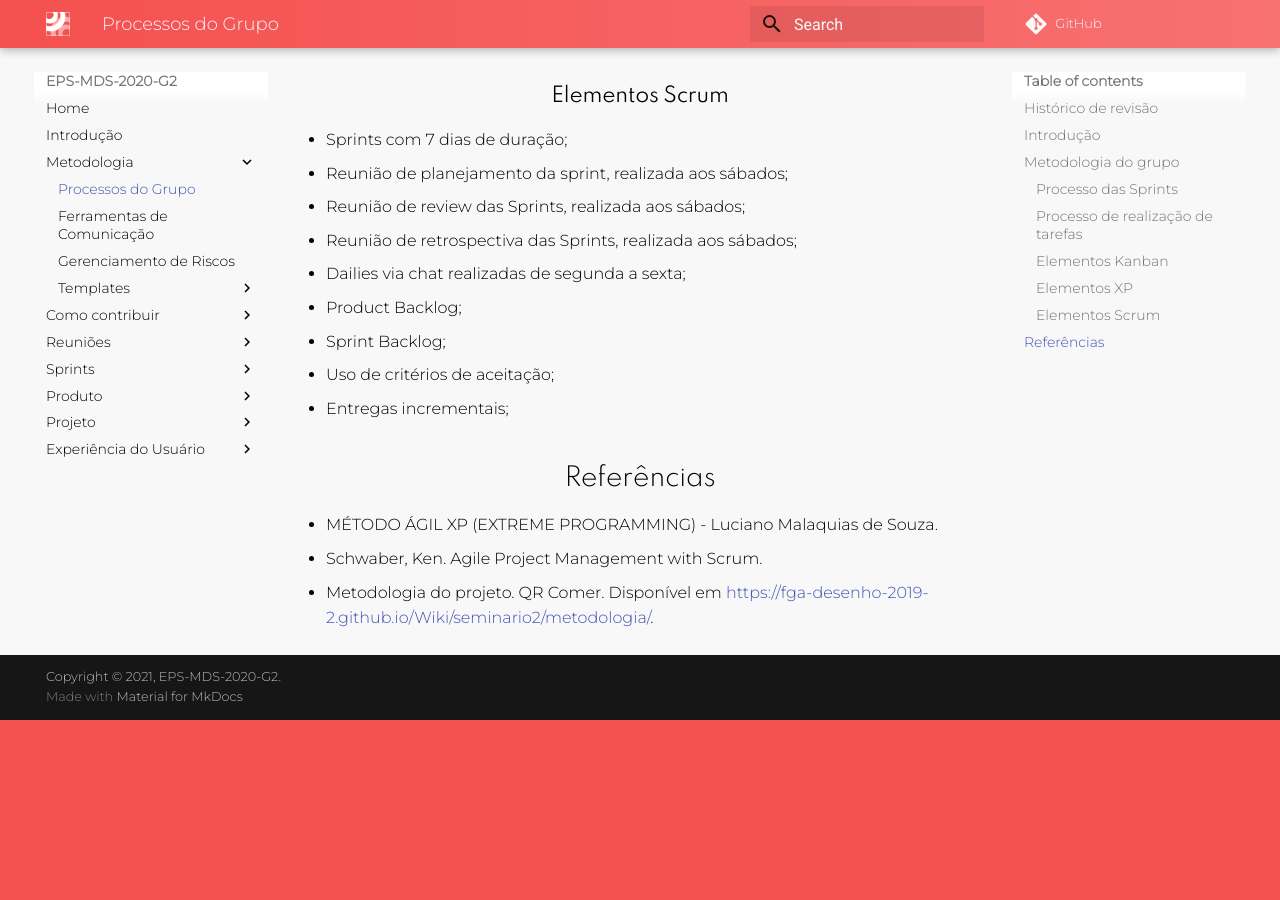
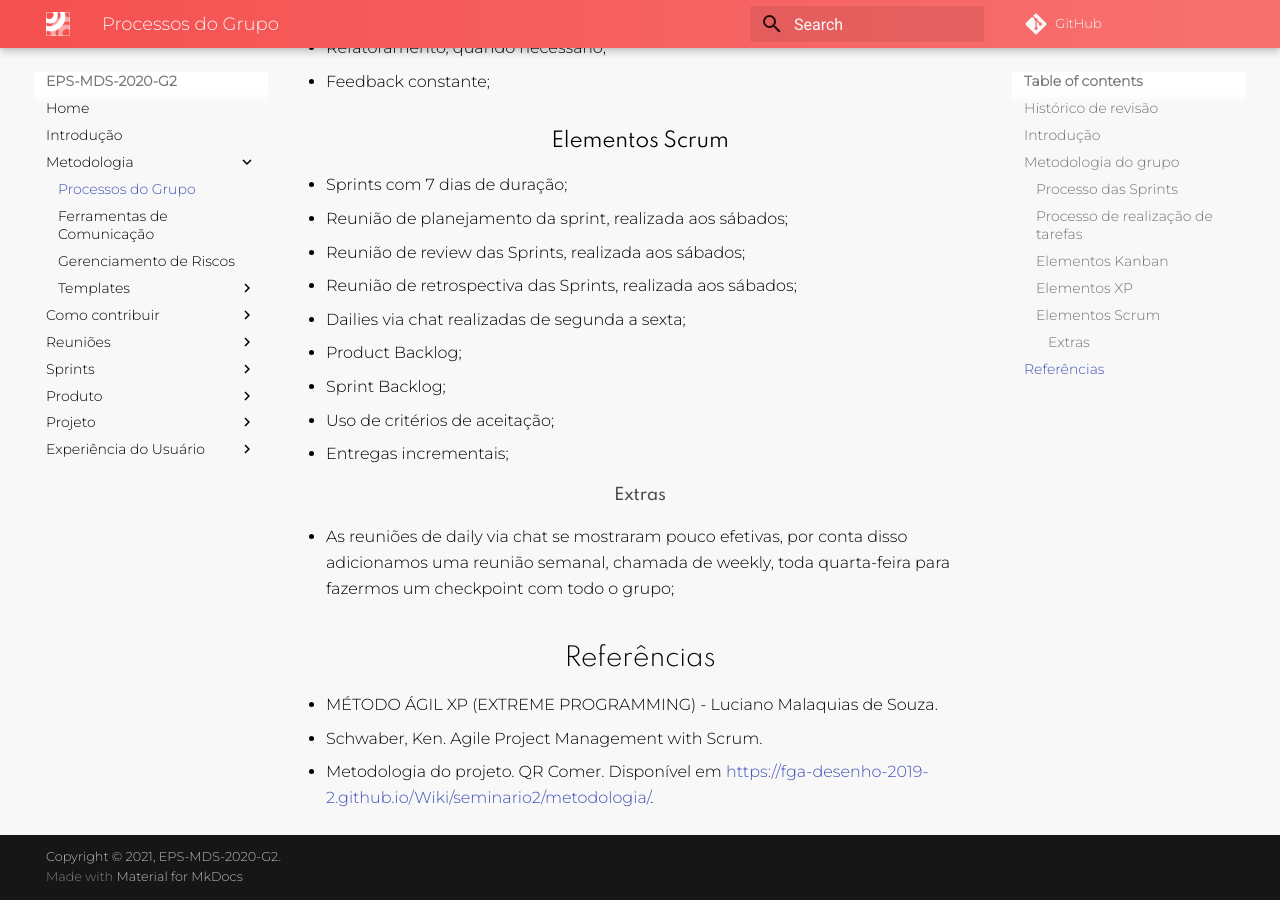
Before and after one commit to fga-eps-mds/2020.2-Eccoar, an MkDocs documentation site: the page built from docs/metodologia/sprints.md, in a window 1280 px wide and 900 px high, scrolled down 2137 px. Built offline with MkDocs 1.6.1 and Material for MkDocs 9.7.7, drawn with Linux system fonts in a browser that asks for light colours; comment, search, counter and statistics services are not loaded; old or Windows-style settings are respelled for this version of MkDocs; before the commit the page ends 2857 px from its top, so only the background shows below that; some of the changed text lies outside the part shown.

Commit message:
add weekly as part of our development process

```diff
--- a/docs/metodologia/sprints.md
+++ b/docs/metodologia/sprints.md
@@ -2,9 +2,10 @@
 
 ## Histórico de revisão
 
-| Autor                                | Mudanças             | Data       | Versão |
-| ------------------------------------ | -------------------- | ---------- | ------ |
-| [Pedro Féo](https://github.com/phe0) | Criação do documento | 22/03/2021 | 1.0    |
+| Autor                                | Mudanças                       | Data       | Versão |
+| ------------------------------------ | ------------------------------ | ---------- | ------ |
+| [Pedro Féo](https://github.com/phe0) | Criação do documento           | 22/03/2021 | 1.0    |
+| [Pedro Féo](https://github.com/phe0) | Adicionando Weekly ao processo | 19/04/2021 | 1.1    |
 
 ## Introdução
 
@@ -64,6 +65,10 @@ Esse diagrama mostra o fluxo de trabalho que deve ser usado para realizar uma ta
 - Uso de critérios de aceitação;
 - Entregas incrementais;
 
+#### Extras
+
+- As reuniões de daily via chat se mostraram pouco efetivas, por conta disso adicionamos uma reunião semanal, chamada de weekly, toda quarta-feira para fazermos um checkpoint com todo o grupo;
+
 ## Referências
 
 - MÉTODO ÁGIL XP (EXTREME PROGRAMMING) - Luciano Malaquias de Souza.
```
